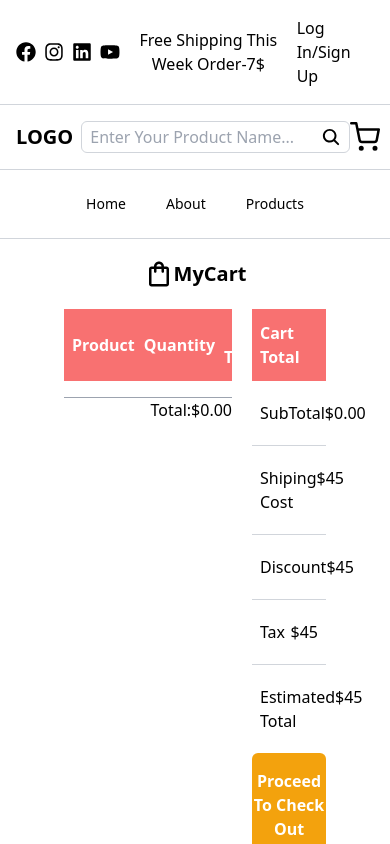
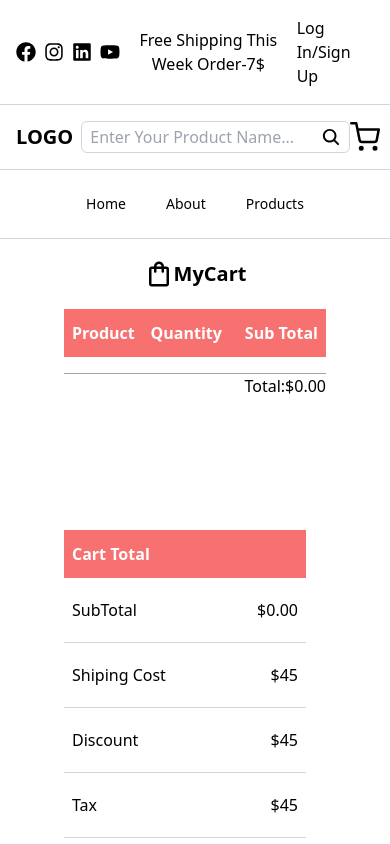
Before and after one commit to itsHaseeb-Hassan/ecomerceApp-fakeStoreApi, a React (Vite) app: page /cart in a window 390 px wide. Shown: the top 844 px of the page. Built offline with nearby package versions, Linux system fonts and the light colour scheme.

Commit message:
cart responsive

```diff
--- a/src/components/Cart.jsx
+++ b/src/components/Cart.jsx
@@ -63,7 +63,7 @@
             <MdOutlineShoppingBag  size={30}/>
             <h2 className='text-[20px] font-bold'>MyCart</h2>
          </div>
-         <div className='grid grid-cols-3 gap-5 mx-16 '>
+         <div className='grid grid-cols-1 gap-5 mx-16 md:grid-cols-3'>
                 <div className="overflow-y-hidden overflow-x-auto  col-span-2 pb-28 ">
                     <table className="table-auto  w-full ">
                         <thead>
```
